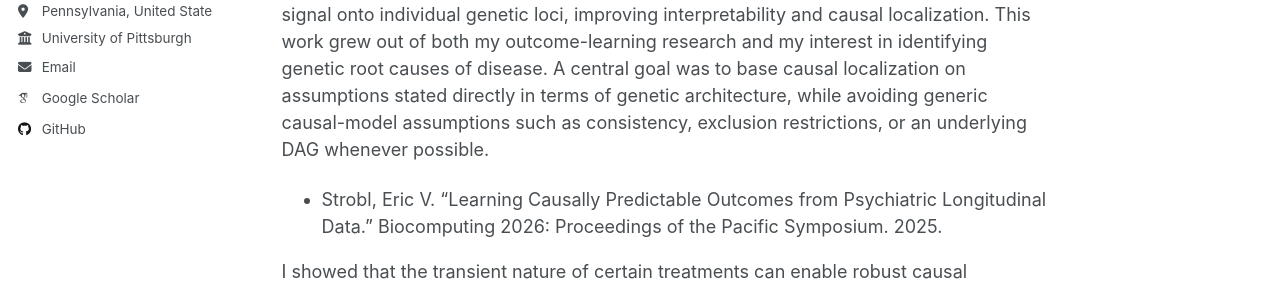
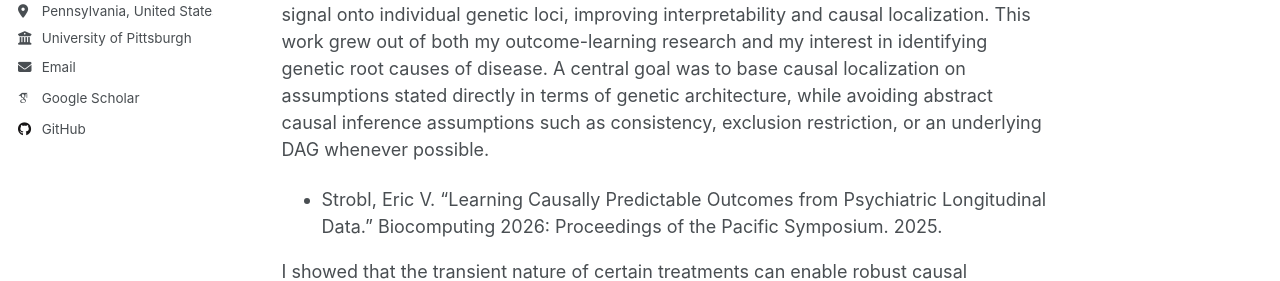
Before and after one commit to ericstrobl/ericstrobl.github.io, a Jekyll site: the page built from _pages/about.md, in a window 1280 px wide and 900 px high, scrolled down 913 px. Shown: the part 283-564 px from the top of the window. Built offline with Jekyll 4.4.1, drawn with Linux system fonts in a browser that asks for light colours; some web fonts are replaced; a script that is not in the unit is left out; some of the changed text lies outside the part shown.

Commit message:
Update about.md

```diff
--- a/_pages/about.md
+++ b/_pages/about.md
@@ -24,7 +24,7 @@ This Perspective articulates why outcome learning matters and provides practical
 Using the SCORE algorithm, I detected subtle but consistent oxytocin effects on social-emotional reciprocity---an area where conventional total scores and subscores have repeatedly produced null or inconsistent findings.
 - Strobl, Eric V. "Mendelianization: Concentrating polygenic signal into a single causal locus." Genetic Epidemiology 50.6 (2026): e70053.
 
-I used outcome learning to construct phenotypes that concentrate polygenic association signal onto individual genetic loci, improving interpretability and causal localization. This work grew out of both my outcome-learning research and my interest in identifying genetic root causes of disease. A central goal was to base causal localization on assumptions stated directly in terms of genetic architecture, while avoiding generic causal-model assumptions such as consistency, exclusion restrictions, or an underlying DAG whenever possible.
+I used outcome learning to construct phenotypes that concentrate polygenic association signal onto individual genetic loci, improving interpretability and causal localization. This work grew out of both my outcome-learning research and my interest in identifying genetic root causes of disease. A central goal was to base causal localization on assumptions stated directly in terms of genetic architecture, while avoiding abstract causal inference assumptions such as consistency, exclusion restriction, or an underlying DAG whenever possible.
 - Strobl, Eric V. "Learning Causally Predictable Outcomes from Psychiatric Longitudinal Data." Biocomputing 2026: Proceedings of the Pacific Symposium. 2025.
 
 I showed that the transient nature of certain treatments can enable robust causal inference from longitudinal psychiatric data, even when latent confounding is present.
```
